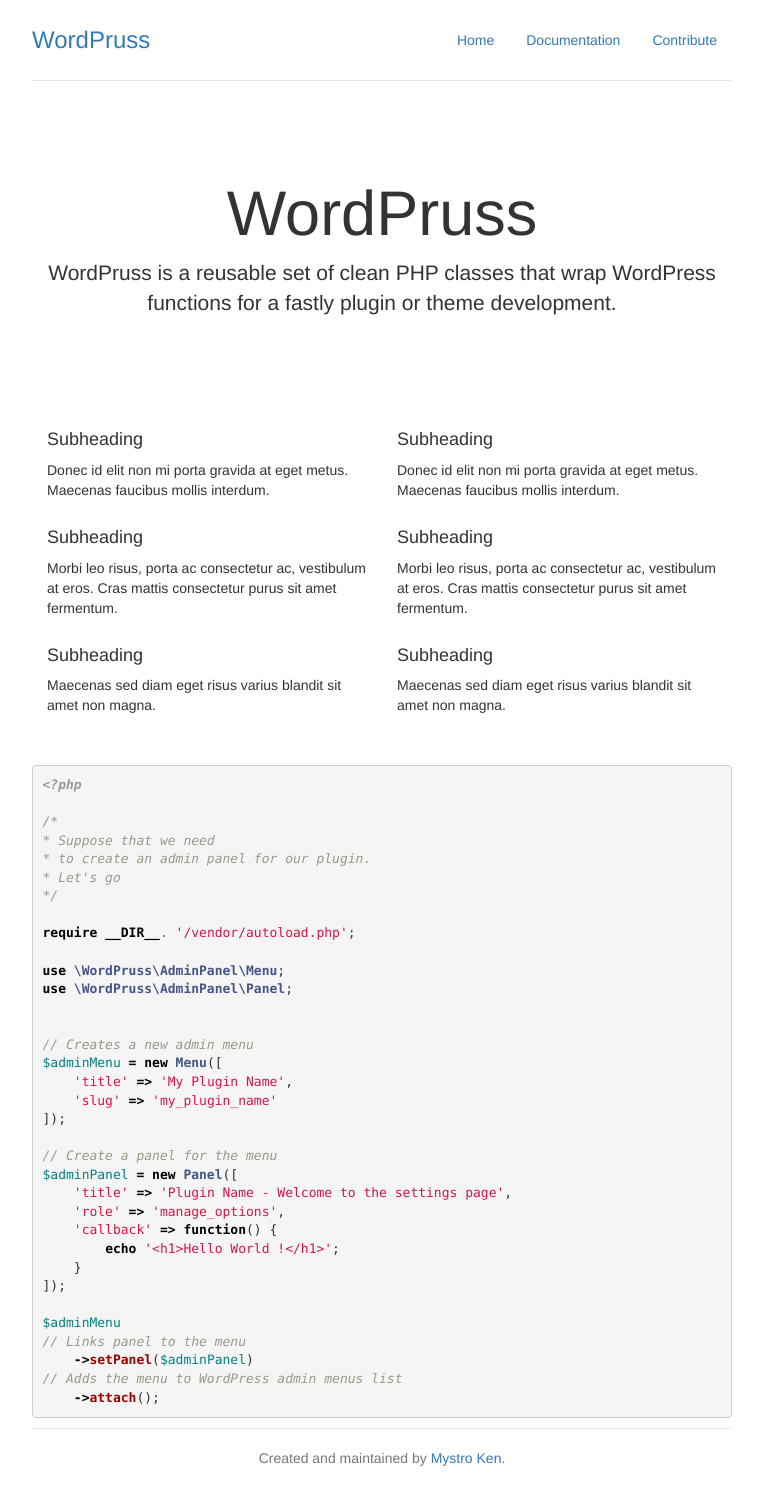
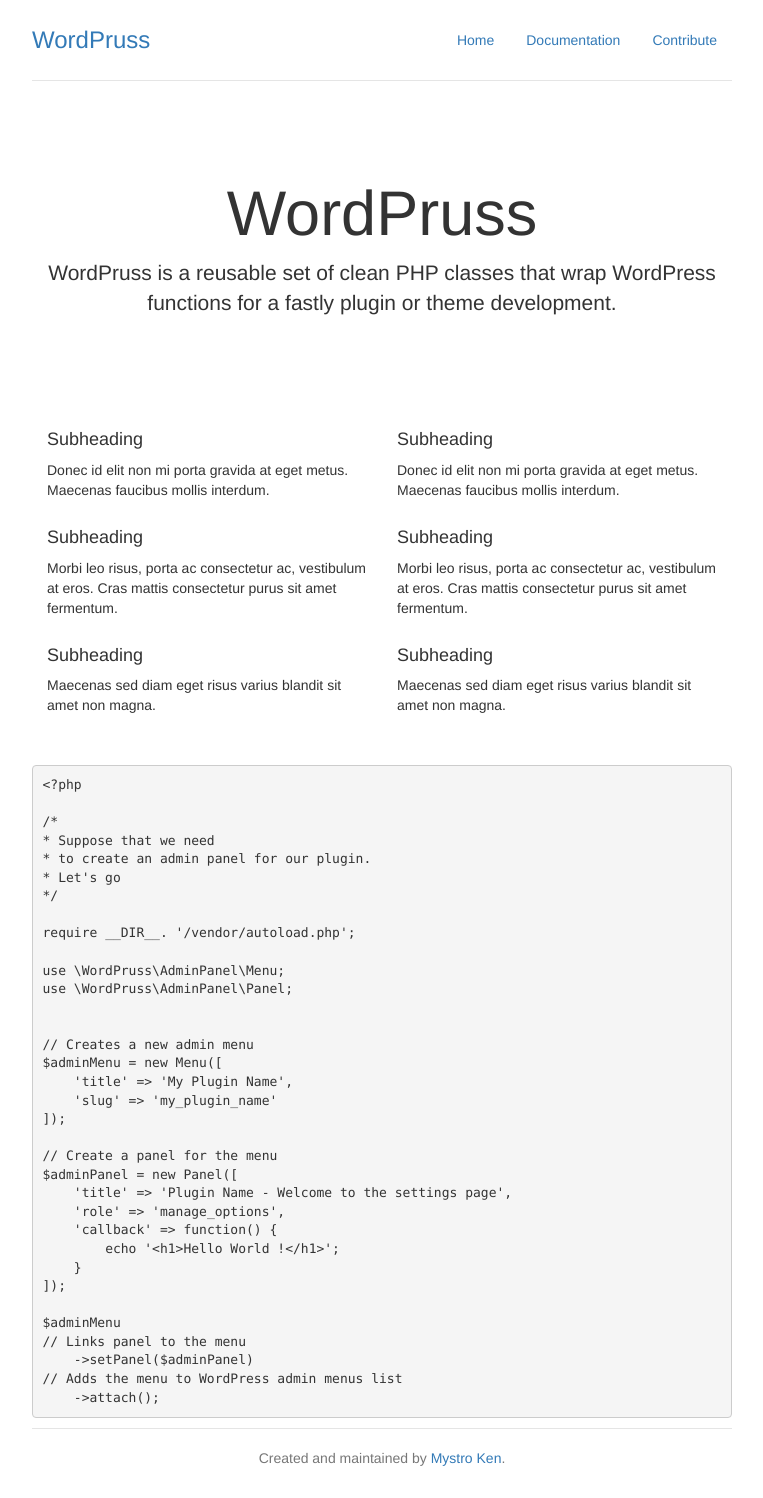
Before and after one commit to mystroken/wordpruss, a Jekyll site: the page built from index.html, in a window 1280 px wide. Shown: the whole page, without its empty margins (258-1021 px from the left). Built offline with Jekyll 4.4.1, drawn with Linux system fonts in a browser that asks for light colours.

Commit message:
Search the correct highlight pigment

```diff
--- a/assets/css/style.scss
+++ b/assets/css/style.scss
@@ -59,4 +59,4 @@
 
 // Customizing
 @import "custom";
-@import "rouge-github";
+//@import "rouge-github";
```
